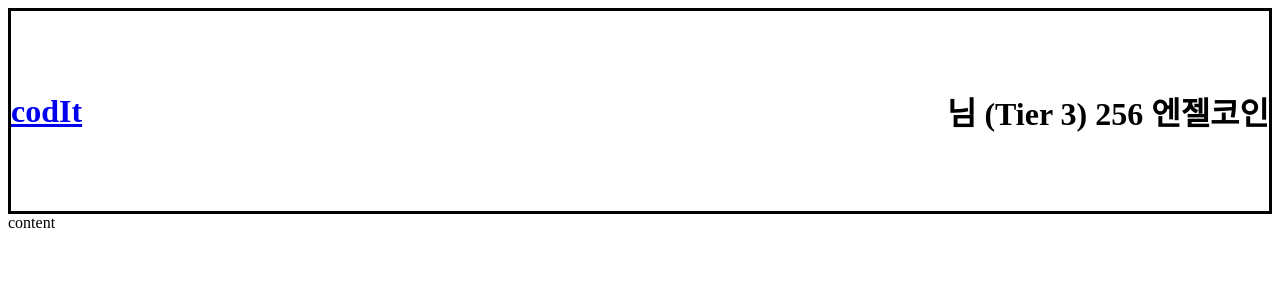
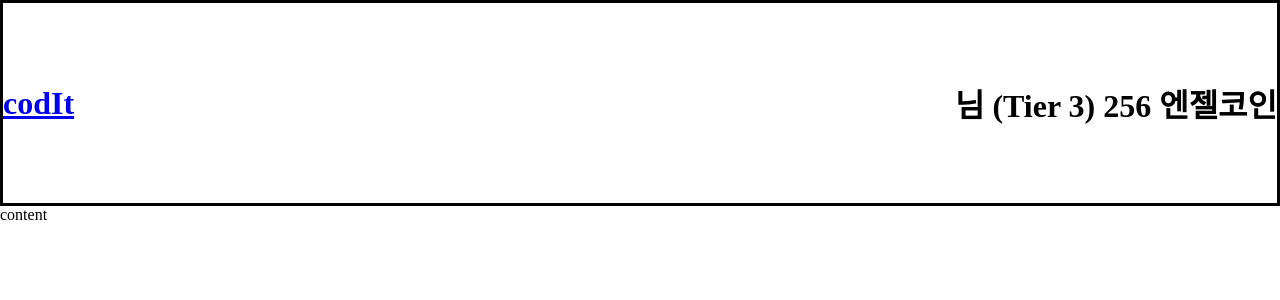
Before and after one commit to angelhack-2020-grey-cereal/cod-in, a React (Create React App) app in the folder frontend/: page / in a window 1280 px wide. Shown: the top 300 px of the page. Built offline with nearby package versions, Linux system fonts and the light colour scheme.

Commit message:
More stuff

```diff
--- a/frontend/src/App.js
+++ /dev/null
@@ -1,39 +0,0 @@
-import React, { useState } from 'react';
-import {
-  Switch,
-  Route,
-} from 'react-router-dom';
-
-import { BlobContext } from './contexts';
-
-import Header from './components/Header';
-import Home from './pages/HomePage';
-import Login from './pages/LoginPage';
-import Main from './pages/MainPage';
-import Match from './pages/MatchPage';
-import Interview from './pages/InterviewPage';
-import Review from './pages/ReviewPage';
-import Promotion from './pages/PromotionPage';
-import Shop from './pages/ShopPage';
-
-function App() {
-  const [blob, setBlob] = useState('');
-
-  return (
-    <BlobContext.Provider value={{blob, setBlob}}>
-      <Header />
-      <Switch>
-        <Route exact path="/" component={Home} />
-        <Route path="/login" component={Login} />
-        <Route path="/main" component={Main} />
-        <Route path="/match" component={Match} />
-        <Route path="/interview" component={Interview} />
-        <Route path="/review" component={Review} />
-        <Route path="/promotion" component={Promotion} />
-        <Route path="/shop" component={Shop} />
-      </Switch>
-    </BlobContext.Provider>
-  );
-}
-
-export default App;
--- /dev/null
+++ b/frontend/src/components/App/index.js
@@ -0,0 +1,39 @@
+import React, { useState } from 'react';
+import { Route, Switch } from 'react-router-dom';
+
+import { BlobContext } from '../../contexts';
+import './stylesheet.scss';
+
+import Header from '../Header';
+import Home from '../../pages/HomePage';
+import Login from '../../pages/LoginPage';
+import Main from '../../pages/MainPage';
+import Match from '../../pages/MatchPage';
+import Interview from '../../pages/InterviewPage';
+import Review from '../../pages/ReviewPage';
+import Promotion from '../../pages/PromotionPage';
+import Shop from '../../pages/ShopPage';
+
+function App() {
+  const [blob, setBlob] = useState('');
+
+  return (
+    <BlobContext.Provider value={{ blob, setBlob }}>
+      <div className="App">
+        <Header/>
+        <Switch>
+          <Route exact path="/" component={Home}/>
+          <Route path="/login" component={Login}/>
+          <Route path="/main" component={Main}/>
+          <Route path="/match" component={Match}/>
+          <Route path="/interview" component={Interview}/>
+          <Route path="/review" component={Review}/>
+          <Route path="/promotion" component={Promotion}/>
+          <Route path="/shop" component={Shop}/>
+        </Switch>
+      </div>
+    </BlobContext.Provider>
+  );
+}
+
+export default App;
--- /dev/null
+++ b/frontend/src/components/App/stylesheet.scss
@@ -0,0 +1,5 @@
+.App {
+  flex: 1;
+  display: flex;
+  flex-direction: column;
+}
--- a/frontend/src/components/InterviewSidebar/index.jsx
+++ b/frontend/src/components/InterviewSidebar/index.jsx
@@ -24,7 +24,6 @@ export default function InterviewSidebar() {
 
   const handleStartCaptureClick = useCallback(() => {
     setMode(MODE_REVIEW);
-    console.log(webcamRef.current);
     mediaRecorderRef.current = new MediaRecorder(webcamRef.current.stream, {
       mimeType: 'video/webm',
     });
@@ -60,7 +59,6 @@ export default function InterviewSidebar() {
   }, [recordedChunks, handleDataAvailable]);
 
   return (
-    <div>
     <div className="InterviewSidebar">
       <div>
         <h1>문제 1</h1>
@@ -98,6 +96,5 @@ export default function InterviewSidebar() {
         }[mode]
       }
     </div>
-    </div>
   );
 }
--- a/frontend/src/pages/InterviewPage/index.jsx
+++ b/frontend/src/pages/InterviewPage/index.jsx
@@ -1,6 +1,7 @@
 import React from 'react';
 import InterviewSidebarContainer from '../../components/InterviewSidebar';
 import InterviewContentContainer from '../../components/InterviewContent';
+import './stylesheet.scss';
 
 export default function InterviewPage() {
   return (
--- a/frontend/src/pages/InterviewPage/stylesheet.scss
+++ b/frontend/src/pages/InterviewPage/stylesheet.scss
@@ -1,4 +1,5 @@
 .InterviewPage {
+  flex: 1;
   display: flex;
   align-items: stretch;
 }
--- /dev/null
+++ b/frontend/src/stylesheet.scss
@@ -0,0 +1,12 @@
+html,
+body {
+  margin: 0;
+}
+
+#root {
+  width: 100vw;
+  min-height: 100vh;
+  display: flex;
+  flex-direction: column;
+  align-items: stretch;
+}
```
Also changed, not shown: frontend/src/index.js (+6 -6 lines). Lines whose indentation alone changed are shown as unchanged.
